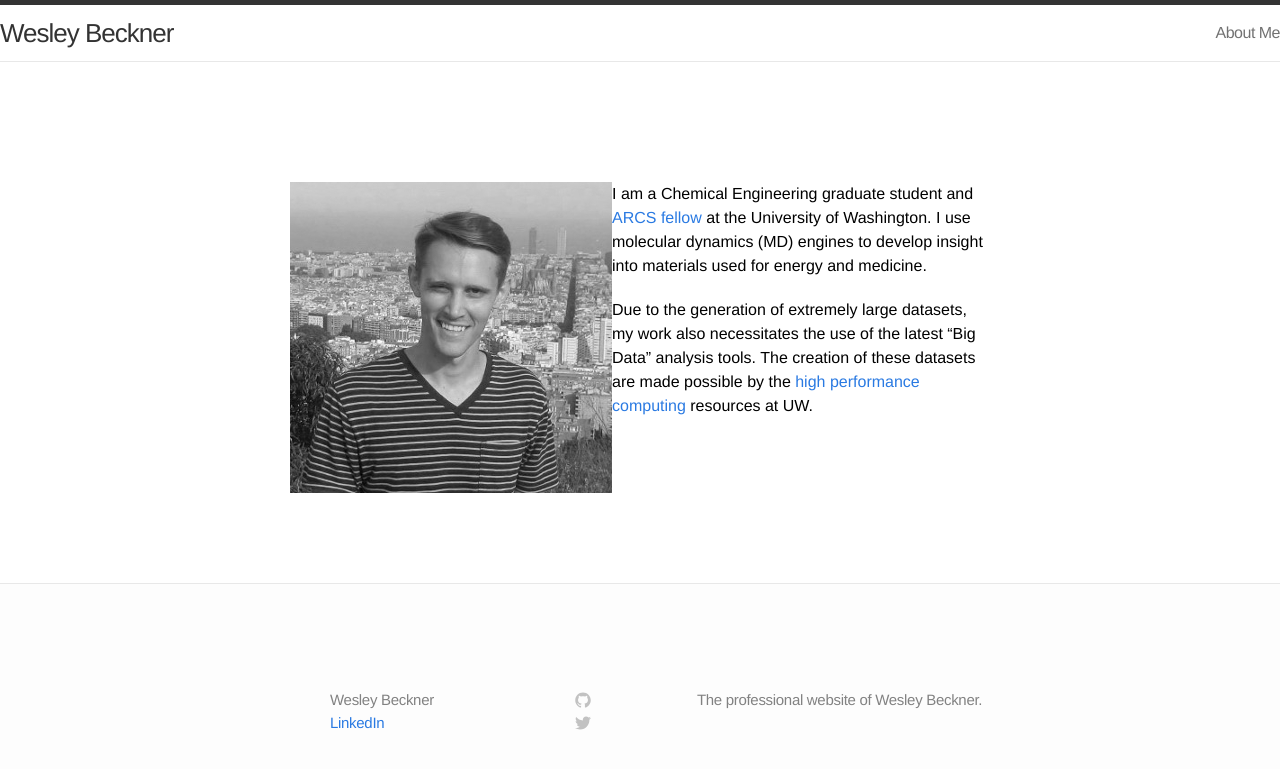
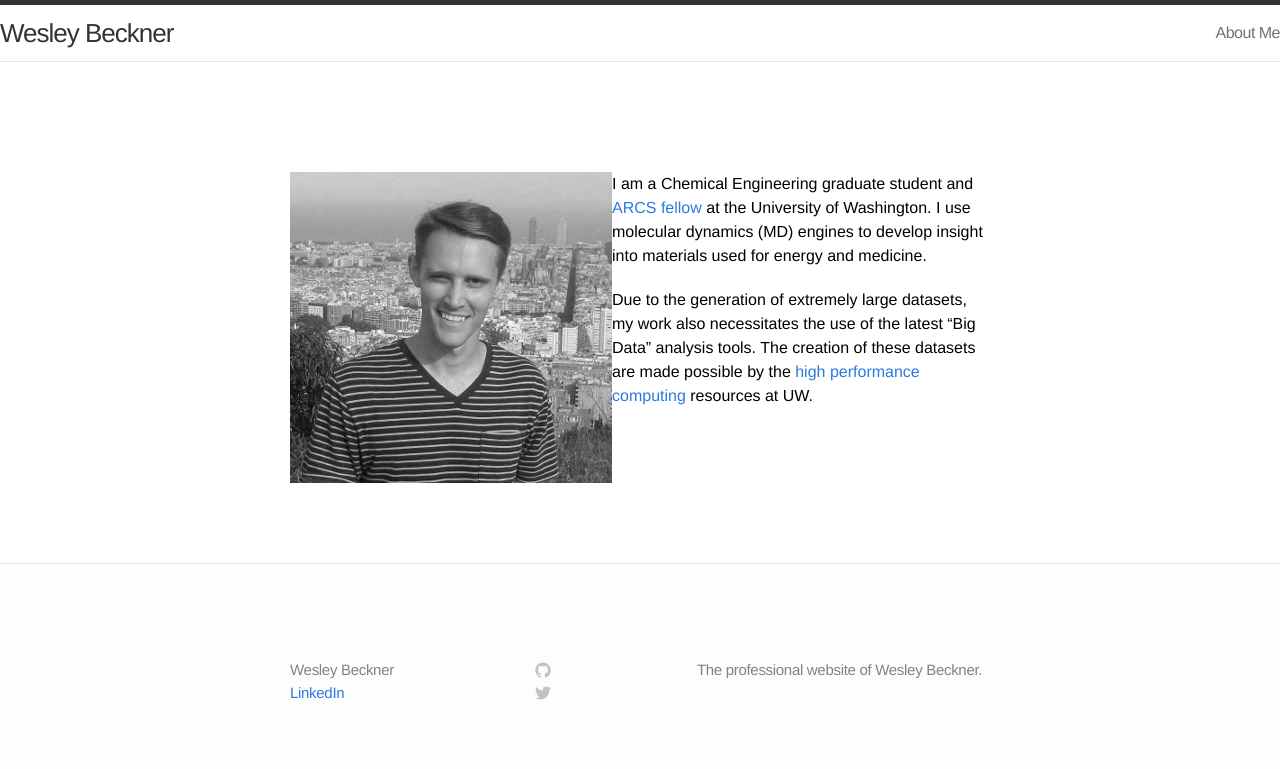
Before and after one commit to wesleybeckner/wesleybeckner.github.io, a Jekyll site: the page built from index.md, in a window 1280 px wide. Shown: the top 769 px of the page. Built offline with Jekyll 4.4.1, drawn with Linux system fonts in a browser that asks for light colours.

Commit message:
trying to get jekyll to work

```diff
--- a/css/main.css
+++ b/css/main.css
@@ -3,7 +3,7 @@
 
 * {
   margin: 0;
-  padding: 12;
+  padding: 0;
 }
 
 html, body { height: 100%; }
@@ -29,7 +29,7 @@
 .wrap:after { clear: both; }
 .wrap {
   max-width: 700px;
-  padding: 30px 30px;
+  padding: 20px 20px 20px 20px;
   margin: 30px auto;
   zoom: 1;
 }
```
